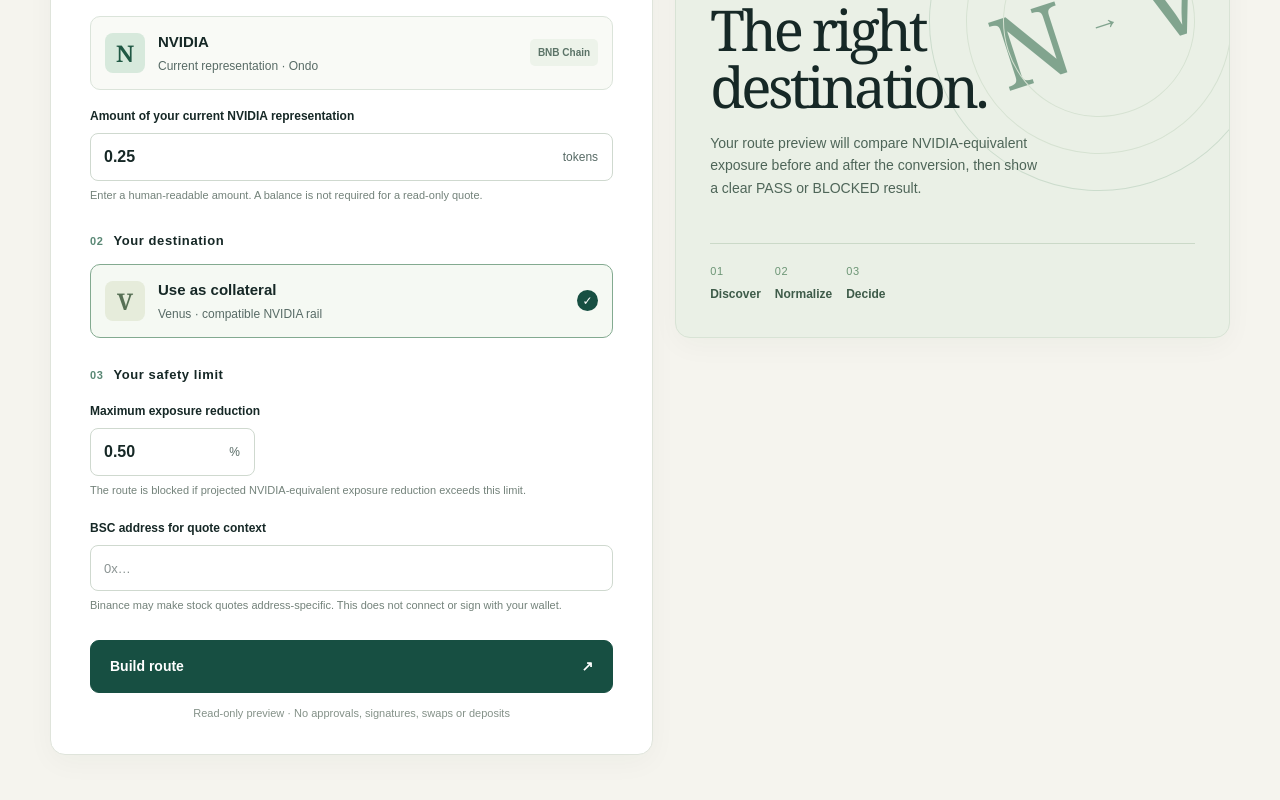
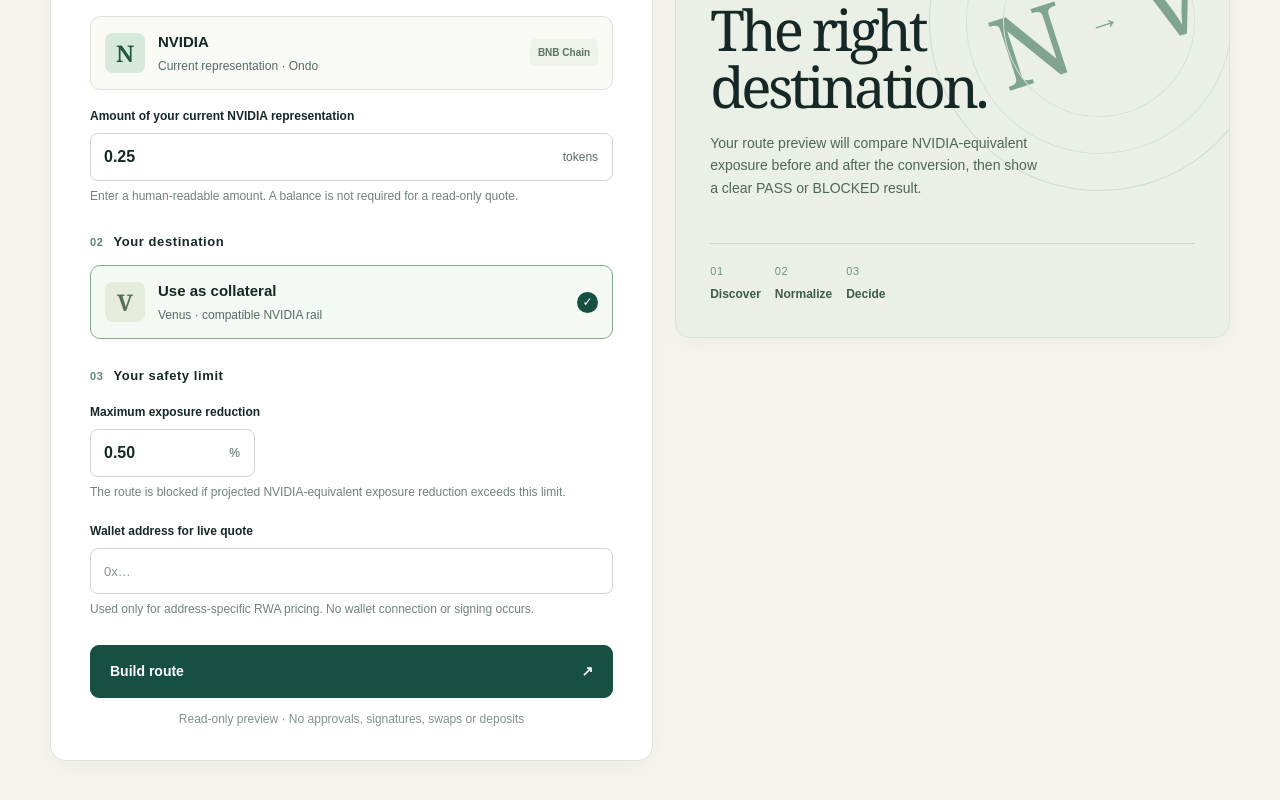
Before and after one commit to Alike001/equityrelay, a Next.js app: page /app in a window 1280 px wide. Shown: the part 408-1208 px from the top of the page. Built offline with nearby package versions, Linux system fonts and the light colour scheme.

Commit message:
style: polish live route review

```diff
--- a/src/app/globals.css
+++ b/src/app/globals.css
@@ -42,6 +42,7 @@
 .input-shell span { font-size: 12px; color: var(--muted); padding: 0 14px; }
 .input-shell.percent { width: 165px; }
 .field-hint { display: block; color: #73827a; font-size: 11px; line-height: 1.45; margin-top: 7px; }
+.field-hint { font-size: 12px; }
 .address-label { margin-top: 21px; }
 .address-input { width: 100%; border: 1px solid #cfd9cf; border-radius: 8px; height: 46px; padding: 0 13px; outline: 0; font-size: 13px; }
 .form-error { color: #9c3f39; background: #fff1ed; padding: 10px 12px; border-radius: 7px; font-size: 12px; }
@@ -50,6 +51,7 @@
 .primary-button:disabled { opacity: .6; cursor: progress; }
 .build-button { width: 100%; margin-top: 26px; }
 .form-footnote { text-align: center; font-size: 11px; color: #849188; margin: 12px 0 0; }
+.form-footnote { font-size: 12px; }
 .preview-placeholder, .result-panel { min-height: 590px; padding: 34px; }
 .preview-placeholder { display: flex; flex-direction: column; background: #eaf0e6; border-color: #d8e3d5; overflow: hidden; position: relative; }
 .preview-placeholder .eyebrow { color: #577c61; }
@@ -76,9 +78,12 @@
 .status-pill { padding: 8px 11px; border-radius: 6px; font-size: 11px; letter-spacing: .08em; }
 .status-pill.pass { color: #16533e; background: #e4f1e4; }
 .status-pill.block { color: #9c3e39; background: #fae9e5; }
+.verdict-stack { display: flex; align-items: flex-end; flex-direction: column; gap: 8px; text-align: right; }
+.verdict-stack small { color: #2f7550; font-size: 12px; font-weight: 700; white-space: nowrap; }
 .route-line { display: flex; align-items: center; gap: 9px; background: #f5f7f1; padding: 15px 11px; border-radius: 8px; margin: 5px 0 22px; }
 .route-line span { flex: 1; text-align: center; font-size: 12px; font-weight: 750; }
 .route-line small { display: block; color: #7c8b80; font-weight: 500; font-size: 10px; margin-bottom: 5px; }
+.route-line small { font-size: 11px; }
 .route-line i { font-style: normal; color: #6b9473; }
 .exposure-grid { display: grid; grid-template-columns: 1fr 1fr; gap: 10px; }
 .exposure-grid>div { padding: 17px 14px; background: #fafbf8; border: 1px solid #e8ece4; border-radius: 8px; min-width: 0; }
@@ -87,15 +92,18 @@
 .exposure-grid .retention { background: #eaf4e8; border-color: #cae1ce; }
 .result-message { font-size: 13px; line-height: 1.6; color: #53665b; margin: 19px 0; }
 .result-meta { display: flex; justify-content: space-between; flex-wrap: wrap; gap: 9px; font-size: 10px; color: #77867c; padding-bottom: 18px; border-bottom: 1px solid #e7ebe4; }
+.result-meta { font-size: 12px; }
 .evidence-disclosure summary { cursor: pointer; font-weight: 750; font-size: 13px; padding: 19px 0; list-style-position: inside; }
 .evidence-disclosure summary span { display: block; margin: 5px 0 0 22px; font-size: 11px; font-weight: 400; color: #718075; }
 .evidence-grid { display: grid; grid-template-columns: 1fr 1fr; gap: 14px; }
 .evidence-grid>div { min-width: 0; }
 .evidence-grid small, .evidence-grid strong, .evidence-grid code { display: block; }
 .evidence-grid small { color: #77857a; font-size: 10px; margin: 4px 0; }
+.evidence-grid small { font-size: 12px; }
 .evidence-grid strong { font-size: 12px; }
 .evidence-grid code { font-size: 10px; overflow-wrap: anywhere; color: #45654f; }
 .evidence-note { font-size: 11px; line-height: 1.5; color: #758477; }
+.evidence-note { font-size: 12px; }
 @media (max-width: 850px) { .app-grid { grid-template-columns: 1fr; } .preview-placeholder, .result-panel { min-height: 470px; } .nav-links { gap: 18px; } }
 @media (max-width: 580px) { .wrap { width: min(100% - 30px, 1180px); } .site-header { min-height: 70px; } .nav-links { display: none; } .header-action { padding: 10px; } .header-action span { margin-left: 6px; } .route-form, .preview-placeholder, .result-panel { padding: 22px; } .app-topline { font-size: 9px; } .route-line { gap: 3px; padding-inline: 4px; } .route-line span { font-size: 10px; } .exposure-grid strong { font-size: 18px; } .evidence-grid { grid-template-columns: 1fr; } }
 @media (prefers-reduced-motion: reduce) { *, *::before, *::after { animation-duration: .01ms !important; transition-duration: .01ms !important; scroll-behavior: auto !important; } }
--- a/src/components/route/route-preview-form.tsx
+++ b/src/components/route/route-preview-form.tsx
@@ -31,7 +31,7 @@
   </section>;
   const pass = result.state === "PASS";
   return <section className={`result-panel ${pass ? "passed" : "blocked"}`} aria-live="polite">
-    <div className="result-top"><div><div className="eyebrow">ROUTE READY · READ-ONLY PREVIEW</div><h2>NVIDIA <span>→</span> Venus</h2></div><strong className={`status-pill ${pass ? "pass" : "block"}`}>{result.state}</strong></div>
+    <div className="result-top"><div><div className="eyebrow">ROUTE READY · READ-ONLY PREVIEW</div><h2>NVIDIA <span>→</span> Venus</h2></div><div className="verdict-stack"><strong className={`status-pill ${pass ? "pass" : "block"}`}>{result.state}</strong>{pass && <small>Inside your {displayDecimal(new Decimal(result.maxExposureLossBps).div(100).toString(), 2)}% limit</small>}</div></div>
     <div className="route-line" aria-label="Compiled route"><span><small>Current</small>Ondo</span><i aria-hidden="true">→</i><span><small>Settlement</small>USDT</span><i aria-hidden="true">→</i><span><small>Compatible</small>bStocks</span><i aria-hidden="true">→</i><span><small>Destination</small>Venus</span></div>
     <div className="exposure-grid">
       <div><small>BEFORE · NVIDIA-EQUIVALENT SHARES</small><strong>{displayDecimal(result.sourceShares, 8)}</strong></div>
@@ -39,7 +39,7 @@
       <div className="retention"><small>PROJECTED EXPOSURE RETAINED</small><strong>{displayDecimal(result.retentionPercent, 4)}%</strong></div>
       <div><small>YOUR MINIMUM RETENTION</small><strong>{displayDecimal(new Decimal(100).minus(new Decimal(result.maxExposureLossBps).div(100)).toString(), 2)}%</strong></div>
     </div>
-    <p className="result-message">{pass ? "This indicative route is inside your exposure limit. No transaction has been prepared or submitted." : "This route does not meet your exposure limit or destination checks. Nothing has been prepared or submitted."}</p>
+    <p className="result-message">{pass ? "This indicative route is inside your exposure limit. Nothing has been signed or submitted." : "This route does not meet your exposure limit or destination checks. Nothing has been signed or submitted."}</p>
     <div className="result-meta"><span>{result.reasons.join(" · ")}</span><span>Observed {new Date(result.observedAt).toLocaleTimeString()}</span></div>
     <RouteEvidence decision={result} />
   </section>;
@@ -55,7 +55,7 @@
 
   async function submit(event: React.FormEvent<HTMLFormElement>) {
     event.preventDefault(); setError(""); setResult(null);
-    if (!addressPattern.test(address)) { setError("Enter a valid BSC wallet address for quote context."); return; }
+    if (!addressPattern.test(address)) { setError("Enter a valid BSC wallet address for a live quote."); return; }
     if (!percentPattern.test(maxLoss)) { setError("Enter a maximum exposure reduction with up to two decimal places."); return; }
     let bps: number;
     try { bps = new Decimal(maxLoss).mul(100).toNumber(); if (!Number.isInteger(bps) || bps < 0 || bps > 10000) throw new Error(); }
@@ -87,9 +87,9 @@
       <label className="field-label" htmlFor="max-loss">Maximum exposure reduction</label>
       <div className="input-shell percent"><input id="max-loss" type="text" inputMode="decimal" required value={maxLoss} onChange={e => setMaxLoss(e.target.value)} /><span>%</span></div>
       <small className="field-hint">The route is blocked if projected NVIDIA-equivalent exposure reduction exceeds this limit.</small>
-      <label className="field-label address-label" htmlFor="taker-address">BSC address for quote context</label>
+      <label className="field-label address-label" htmlFor="taker-address">Wallet address for live quote</label>
       <input className="address-input" id="taker-address" type="text" placeholder="0x…" required value={address} onChange={e => setAddress(e.target.value.trim())} autoComplete="off" spellCheck={false} />
-      <small className="field-hint">Binance may make stock quotes address-specific. This does not connect or sign with your wallet.</small>
+      <small className="field-hint">Used only for address-specific RWA pricing. No wallet connection or signing occurs.</small>
       {error && <p className="form-error" role="alert">{error}</p>}
       <button className="primary-button build-button" type="submit" disabled={loading}>{loading ? "Discovering route…" : "Build route"}<span aria-hidden="true">↗</span></button>
       <p className="form-footnote">Read-only preview · No approvals, signatures, swaps or deposits</p>
```
